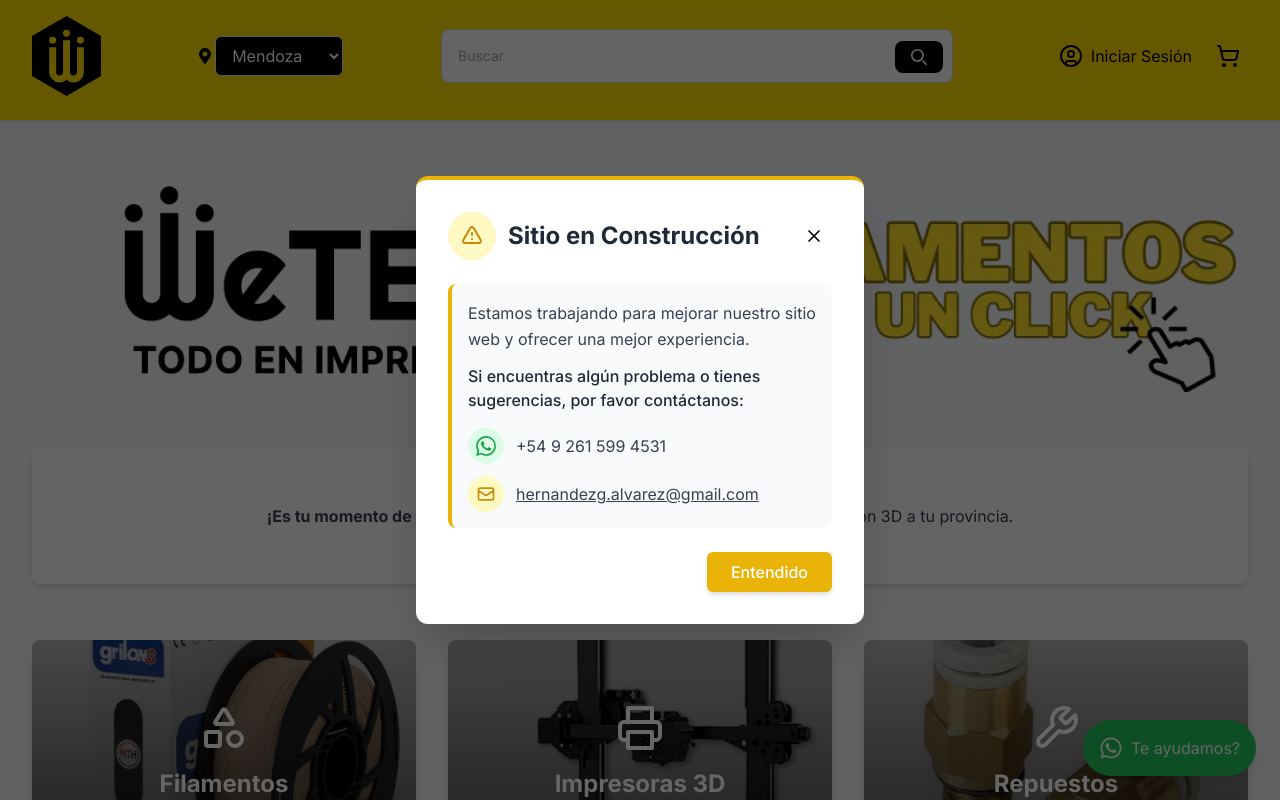
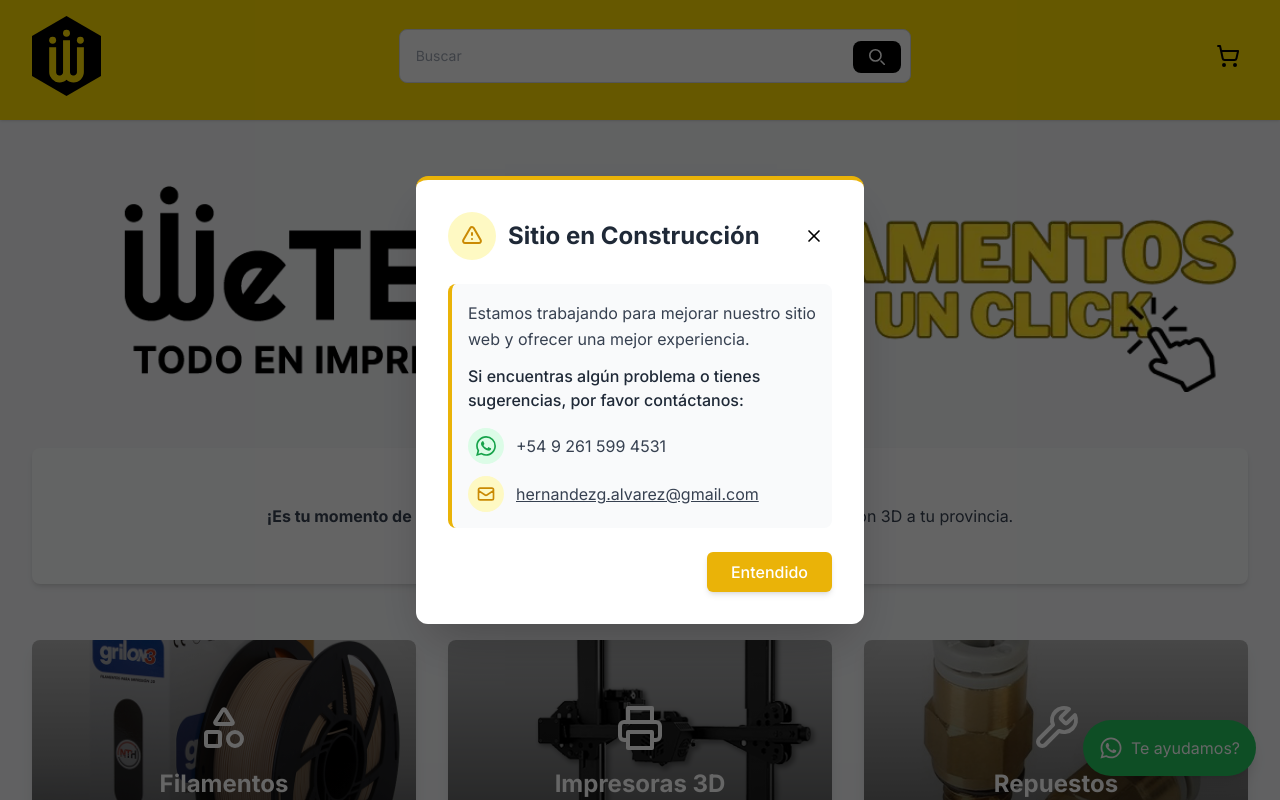
Before and after one commit to Gabih14/Web-WeTECH, a React (Vite) app: page / in a window 1280 px wide. Shown: the top 800 px of the page. Built offline with nearby package versions, Linux system fonts and the light colour scheme; no server answers.

Commit message:
comment non funtional parts in navbar

```diff
--- a/src/components/Navbar.tsx
+++ b/src/components/Navbar.tsx
@@ -1,8 +1,8 @@
 import { useState } from "react";
-import { ShoppingCart, UserCircle } from "lucide-react";
-import { FaMapMarkerAlt, FaWhatsapp } from "react-icons/fa";
+import { ShoppingCart } from "lucide-react"; // UserCircle
+import { FaWhatsapp } from "react-icons/fa"; // FaMapMarkerAlt
 import { useCart } from "../context/CartContext";
-import { useAuth } from "../context/AuthContext";
+//import { useAuth } from "../context/AuthContext";
 import CartModal from "../components/CartModal";
 import LoginModal from "../components/LoginModal";
 import { Link, useNavigate } from "react-router-dom";
@@ -12,9 +12,9 @@
   const [isCartOpen, setIsCartOpen] = useState(false);
   const [isLoginOpen, setIsLoginOpen] = useState(false);
   const [searchQuery, setSearchQuery] = useState("");
-  const [selectedProvince, setSelectedProvince] = useState("Mendoza");
+  //const [selectedProvince, setSelectedProvince] = useState("Mendoza");
   const { items } = useCart();
-  const { isAuthenticated, logout } = useAuth();
+  //const { isAuthenticated, logout } = useAuth();
   const navigate = useNavigate();
 
   const itemCount = items.reduce((sum, item) => sum + item.quantity, 0);
@@ -33,9 +33,9 @@
     navigate(`/search?query=${encodeURIComponent(searchQuery)}`);
   };
 
-  const handleProvinceChange = (e: React.ChangeEvent<HTMLSelectElement>) => {
+  /* const handleProvinceChange = (e: React.ChangeEvent<HTMLSelectElement>) => {
     setSelectedProvince(e.target.value);
-  };
+  }; */
 
   return (
     <>
@@ -46,14 +46,13 @@
             <Link to="/" className="flex items-center pr-2">
               <img src={Isologo} alt="Logo WeTECH" className="h-20 w-auto" />
             </Link>
-            <div className="flex items-center">
+            {/* <div className="flex items-center">
               <FaMapMarkerAlt className="pr-1" />
               <div className="relative flex items-center space-x-2">
-                {/* <FaMapMarkerAlt className="absolute left-3 text-white" /> */}
                 <select
                   value={selectedProvince}
                   onChange={handleProvinceChange}
-                  className="p-2 pl-3 border rounded-md bg-black text-white w-32 max-w-xs" /* pl-6 con el ícono */
+                  className="p-2 pl-3 border rounded-md bg-black text-white w-32 max-w-xs"
                 >
                   <option value="Mendoza">Mendoza</option>
                   <option value="Buenos Aires">Buenos Aires</option>
@@ -61,7 +60,7 @@
                   <option value="Santa Fe">Santa Fe</option>
                 </select>
               </div>
-            </div>
+            </div> */}
 
             {/* Barra de busqueda para computadoras */}
             <form
@@ -103,7 +102,7 @@
             </form>
 
             <div className="flex items-center space-x-2 pl-2 sm:space-x-4">
-              {isAuthenticated ? (
+              {/* {isAuthenticated ? (
                 <button
                   onClick={logout}
                   className="text-black hover:text-white transition-colors flex items-center"
@@ -119,7 +118,7 @@
                   <UserCircle className="h-6 w-6 mr-2" />
                   <span className="hidden lg:flex">Iniciar Sesión</span>
                 </button>
-              )}
+              )} */}
               <button
                 className="p-2 rounded-full text-black hover:bg-white relative"
                 onClick={() => setIsCartOpen(true)}
```
